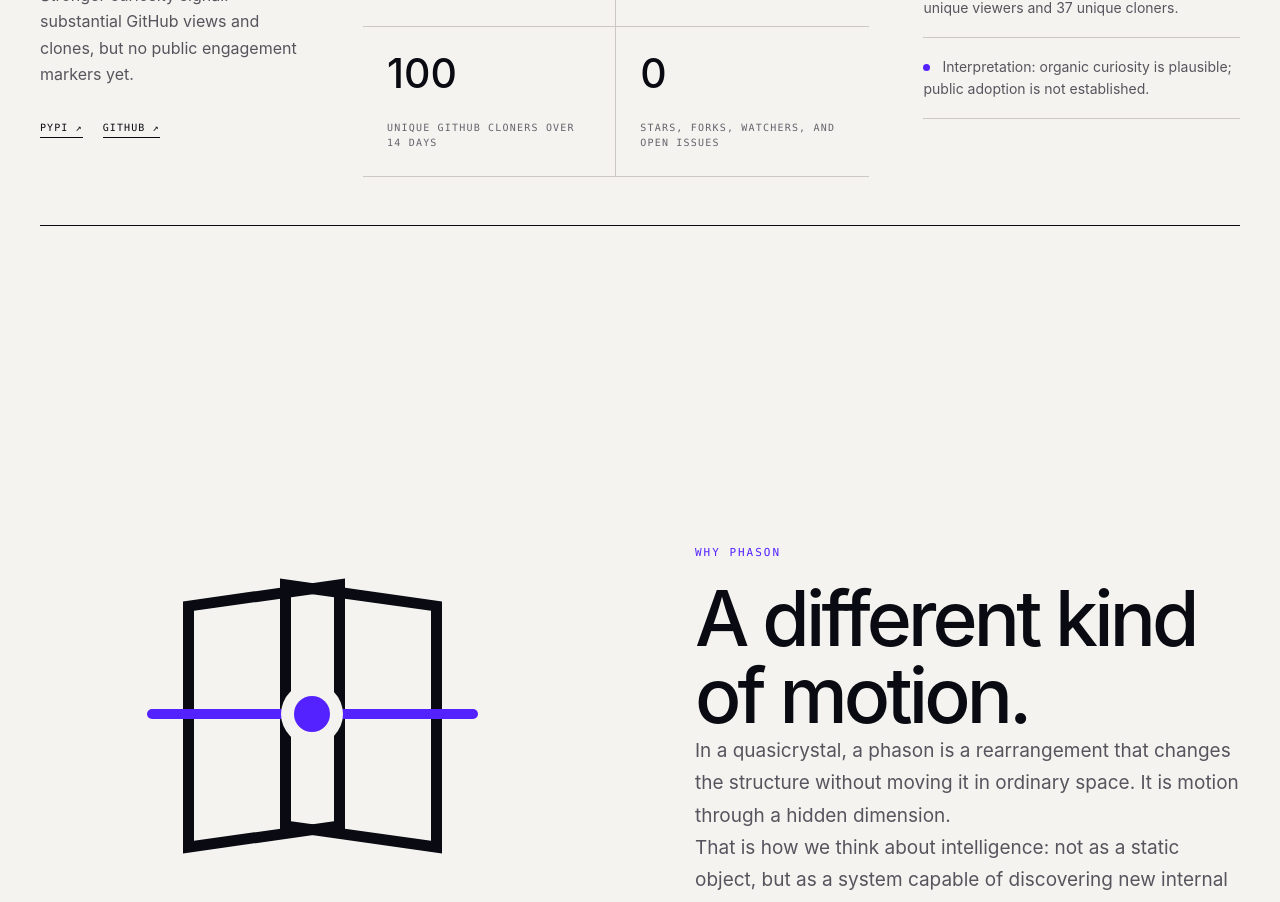
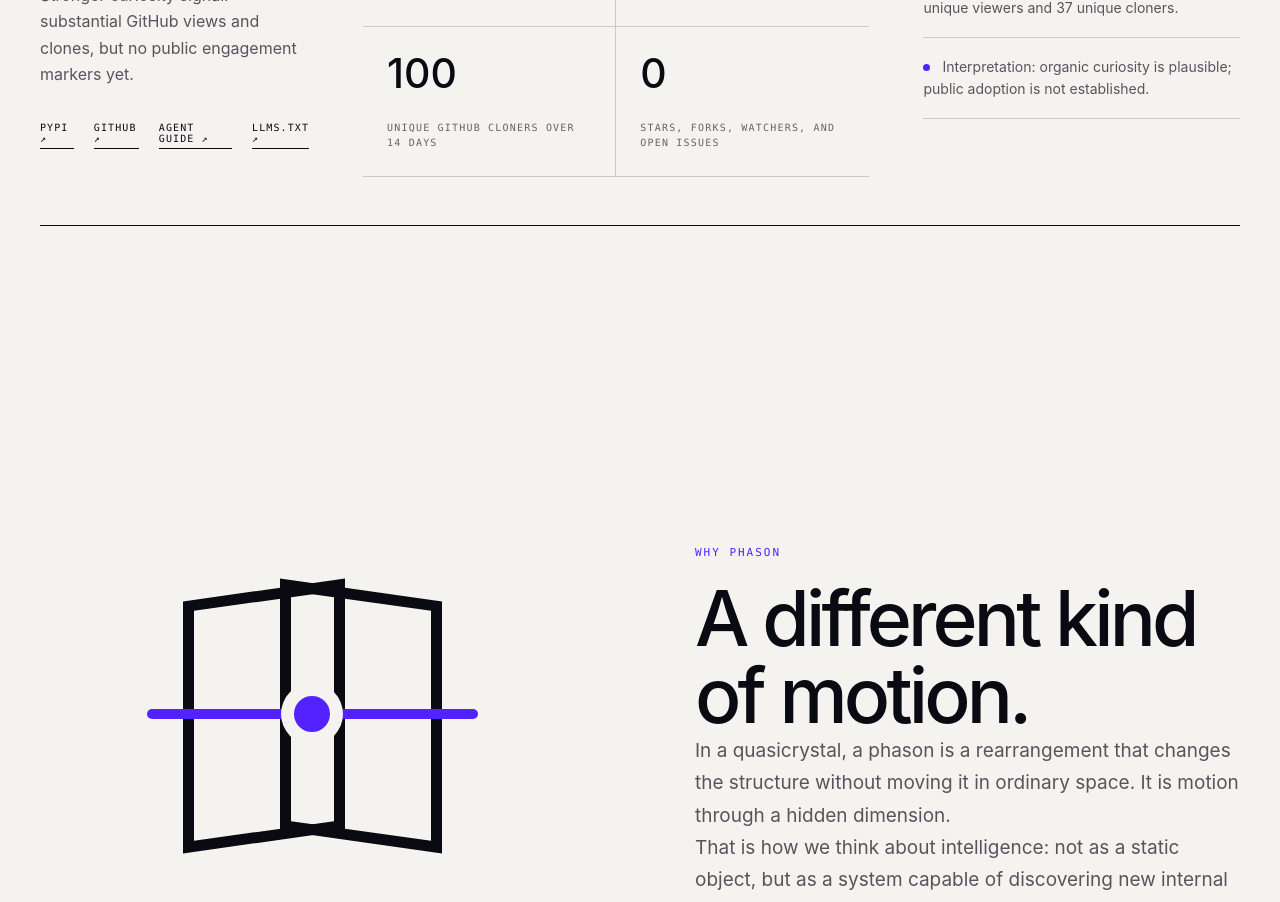
Before and after one commit to AparajeetS/phason-labs, a Next.js app: page / in a window 1280 px wide. Shown: the part 5480-6382 px from the top of the page. Built offline with nearby package versions, Linux system fonts and the light colour scheme; no server answers.

Commit message:
Link agent discovery docs from site

```diff
--- a/app/page.tsx
+++ b/app/page.tsx
@@ -21,6 +21,8 @@ const telemetry = {
     links: [
       { label: "PyPI", href: "https://pypi.org/project/mbe-eval/" },
       { label: "GitHub", href: "https://github.com/AparajeetS/marginal-baseline-eval" },
+      { label: "Agent guide", href: "https://github.com/AparajeetS/marginal-baseline-eval/blob/master/AGENTS.md" },
+      { label: "llms.txt", href: "https://github.com/AparajeetS/marginal-baseline-eval/blob/master/llms.txt" },
     ],
     stats: [
       { value: "~725", label: "PyPI downloads since 23 Jun, mirrors excluded" },
@@ -43,6 +45,8 @@ const telemetry = {
     links: [
       { label: "PyPI", href: "https://pypi.org/project/traintools/" },
       { label: "GitHub", href: "https://github.com/AparajeetS/Traintools" },
+      { label: "Agent guide", href: "https://github.com/AparajeetS/Traintools/blob/main/AGENTS.md" },
+      { label: "llms.txt", href: "https://github.com/AparajeetS/Traintools/blob/main/llms.txt" },
     ],
     stats: [
       { value: "545", label: "PyPI downloads last month, mirrors excluded" },
```
Also changed, not shown: public/phason-labs-concept.html (+4 -4 lines), 1 other file (tests, documents, lock files or other folders).
